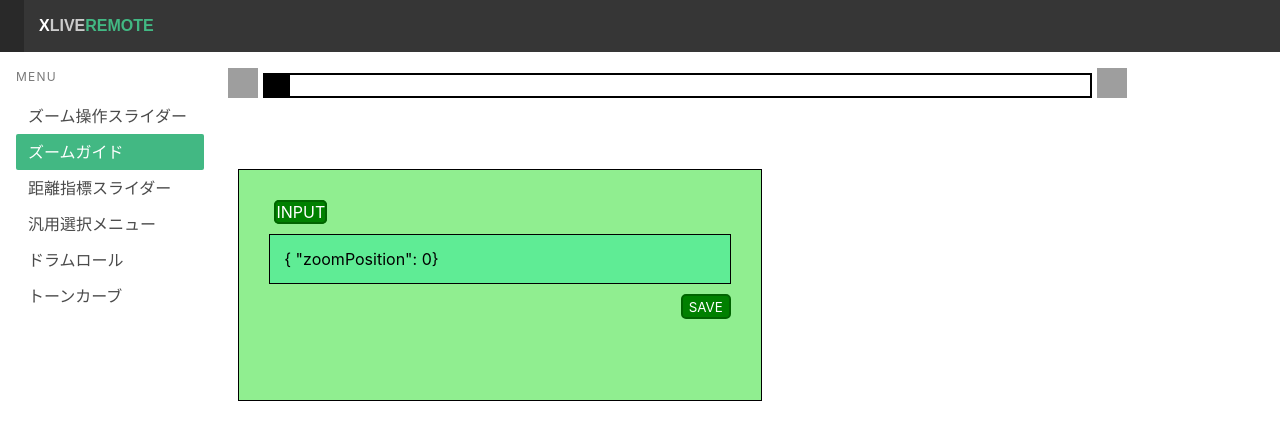
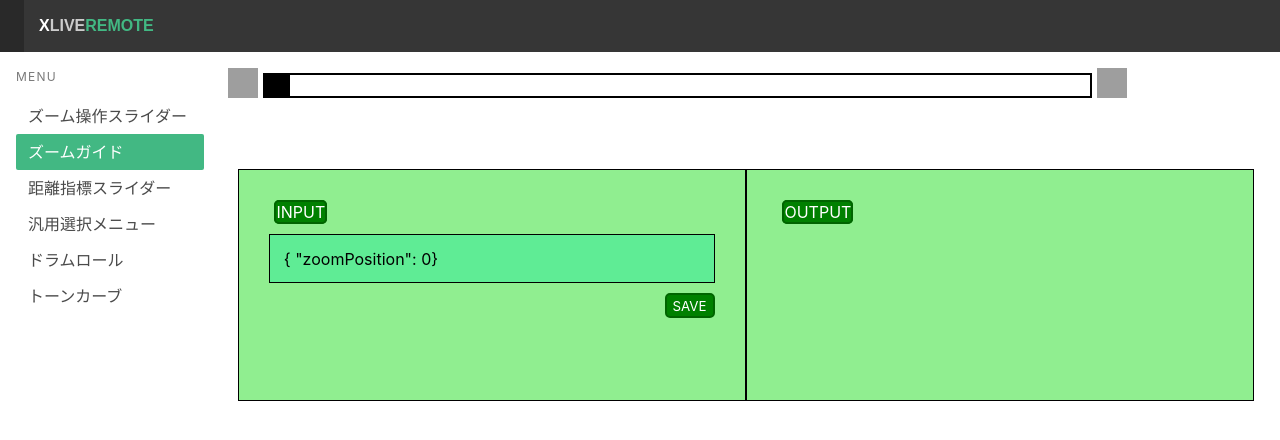
Before and after one commit to sanoj2308/x-live-remote, a Vue app in the folder x-live-remote/: page /zoom-guide in a window 1280 px wide. Shown: the top 440 px of the page. Built offline with nearby package versions, Linux system fonts and the light colour scheme; grey boxes are pictures that could not be loaded.

Commit message:
Addding statistics-panel to zoom-guide

```diff
--- a/x-live-remote/src/views/general-purpose-selection-menu/parent.vue
+++ b/x-live-remote/src/views/general-purpose-selection-menu/parent.vue
@@ -16,7 +16,6 @@
 <script>
 import GeneralPurposeMenu from "./general-purpose-menu.vue";
 import StatisticsPanel from "@/components/statistics-panel.vue";
-
 import { data } from "../../shared";
 
 export default {
--- a/x-live-remote/src/views/zoom-guide/parent.vue
+++ b/x-live-remote/src/views/zoom-guide/parent.vue
@@ -1,53 +1,47 @@
 <template>
   <div>
-    <zoom-guide v-bind:input="zoomInput"/>
-    <div class="statistics">
-      <div class="statistics-input">
-        <label class="statistics-label">INPUT</label>
-        <div class="statistics-sep" />
-        <input
-          class="stat-input"
-          type="text"
-          name="stat-input"
-          v-model="inputString"
-        />
-        <div class="statistics-sep" />
-        <button class="save-input" @click="updateInput()">SAVE</button>
-      </div>
-      <div class="statistics-sep" />
-    </div>
+    <zoom-guide v-bind:input="input" />
+    <StatisticsPanel
+      :inputString="inputString"
+      @save-action="saveInput"
+    />
   </div>
 </template>
 
 <script>
-import ZoomGuide from './zoom-guide.vue';
+import ZoomGuide from "./zoom-guide.vue";
+import StatisticsPanel from "@/components/statistics-panel.vue";
 
 export default {
-  name: "ZoomSliderParent",
+  name: "ZoomGuideParent",
   data() {
     return {
-      zoomInput: {
+      input: {
         zoomPosition: 0,
       },
-      inputString: ""
+      inputString: "",
     };
   },
   created() {
-    this.inputString =  JSON.stringify(this.zoomInput, null, "\n ")
+    this.loadInput();
+
   },
   methods: {
-    updateInput() {
+    loadInput() {
+      this.inputString = JSON.stringify(this.input, null, "\n ");
+    },
+    saveInput(updatedString) {
       try {
-        this.zoomInput = JSON.parse(this.inputString);
-      } catch (e) {
-        alert(e);
-        this.inputString = "";
+        let parsedInput = JSON.parse(updatedString);
+        this.input = parsedInput
+      } catch (exception) {
+        alert(exception);
       }
-      console.log(this.zoomInput);
-    }
+    },
   },
   components: {
-    ZoomGuide
+    ZoomGuide,
+    StatisticsPanel,
   },
 };
 </script>
```
